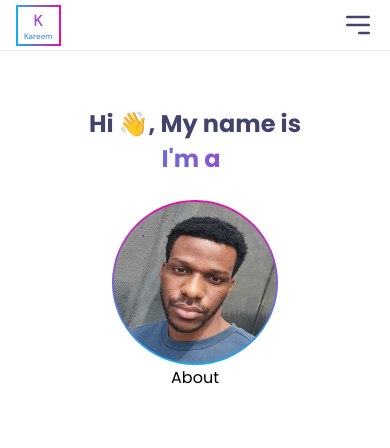
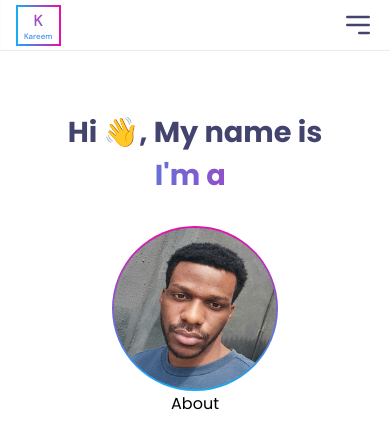
Before and after one commit to kokoblack/portfolio, a React (Vite) app: page / in a window 390 px wide. Shown: the top 448 px of the page. Built offline with nearby package versions, Linux system fonts and the light colour scheme.

Commit message:
adjust hero section text

```diff
--- a/src/styles/Hero.ts
+++ b/src/styles/Hero.ts
@@ -24,7 +24,7 @@ width: ${({basis}) => basis}%;
 
 export const HeroText = styled.p`
   font-weight: 700;
-  font-size: clamp(1.5rem, 4vw, 3.5rem);
+  font-size: clamp(1.8rem, 4vw, 3.5rem);
   color: ${({ theme }) => theme.secondary};
   text-align: left;
 
```
